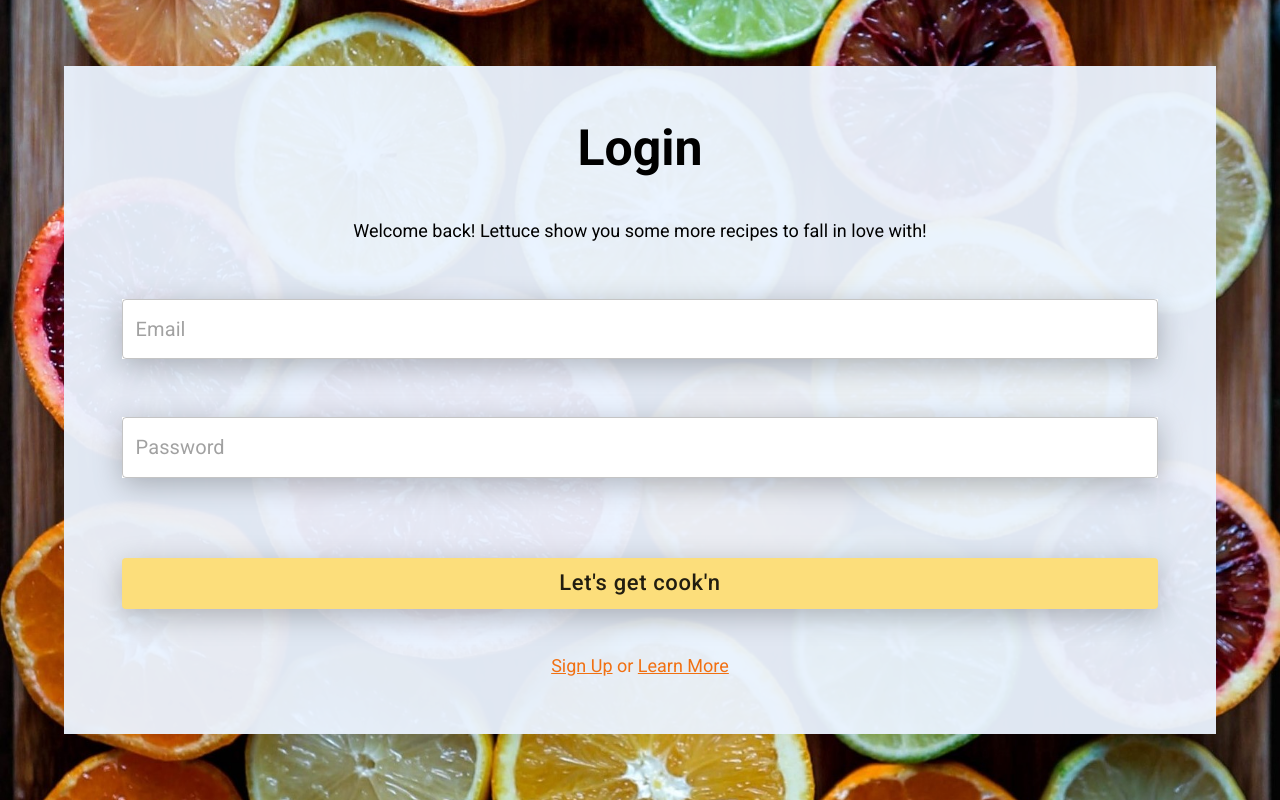
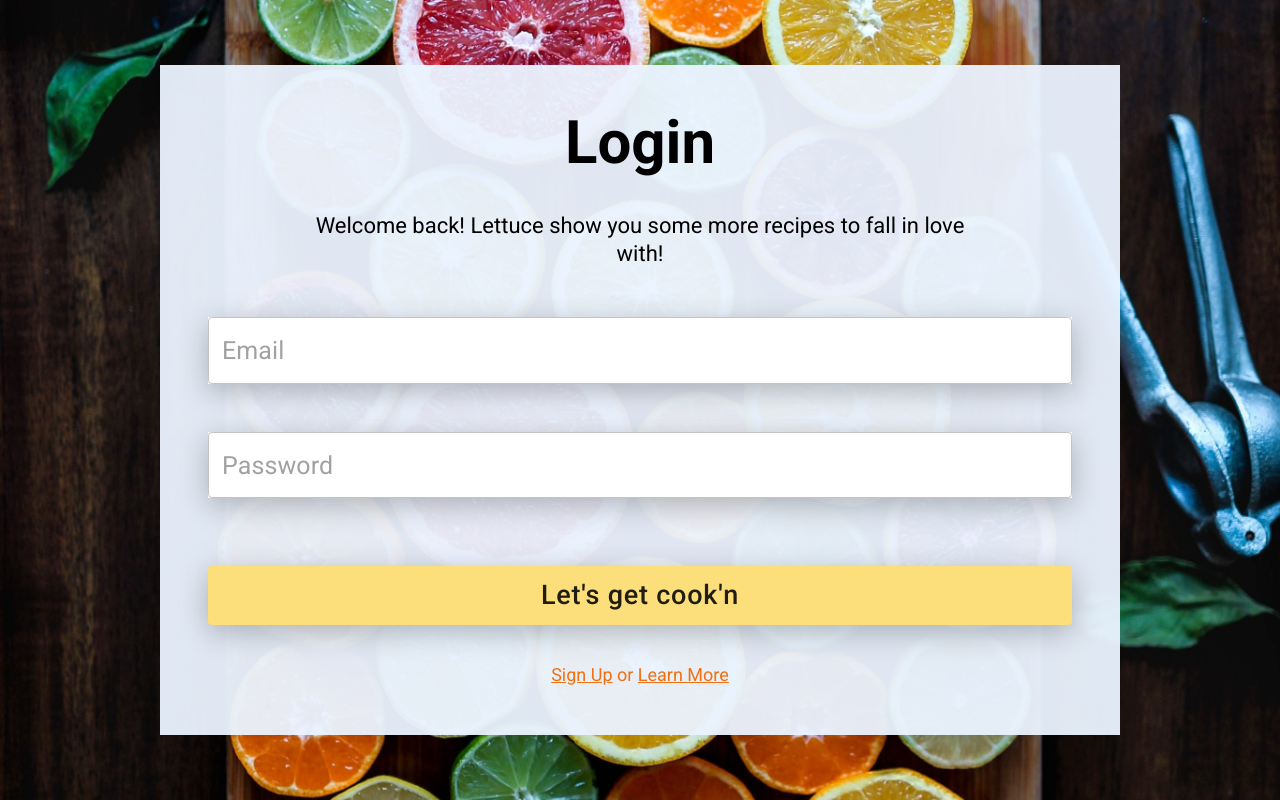
Before and after one commit to Reciplease-App/frontend, a React (Create React App) app: page /login in a window 1280 px wide. Built offline with nearby package versions, Linux system fonts and the light colour scheme.

Commit message:
tablet styles complete

```diff
--- a/src/components/LogIn.jsx
+++ b/src/components/LogIn.jsx
@@ -92,6 +92,13 @@ const StyledSection = styled.section`
     background-size: cover;
     background-repeat: no-repeat;
     background-position: center;
+
+    @media(min-width: 43em) {
+        background: url(/images/login-background.jpg);
+        background-size: cover;
+        background-repeat: no-repeat;
+        background-position: center;
+    }
 `
 
 const StyledContainer = styled.div`
@@ -102,19 +109,31 @@ const StyledContainer = styled.div`
     width: 90%;
     background: rgba(235, 244, 255, 0.95);
 
+    @media(min-width: 43em) {
+        width: 75%;
+    }
+
     h1 {
         font-size: 5rem;
         margin-top: 5%;
         margin-bottom: 4%;
         font-weight: bold;
+
+        @media(min-width: 43em) {
+            font-size: 6rem;
+        }
     }
 
     p {
         font-size: 1.8rem;
-        line-height: 1.2;
-        width: 80%;
+        line-height: 1.3;
+        width: 70%;
         text-align: center;
         margin-bottom: 5%;
+
+        @media(min-width: 43em) {
+            font-size: 2.2rem;
+        }
     }
 
     form {
@@ -131,6 +150,10 @@ const StyledContainer = styled.div`
 
             input {
                 font-size: 2rem;
+
+                @media(min-width: 43em) {
+                    font-size: 2.5rem;
+                }
             }
         }
 
@@ -142,6 +165,10 @@ const StyledContainer = styled.div`
             margin-bottom: 4%;
             box-shadow: 0px 7px 29px rgba(0, 0, 0, 0.25);
             text-transform: none;
+
+            @media(min-width: 43em) {
+                font-size: 2.7rem;
+            }
         }
     }
 
```
